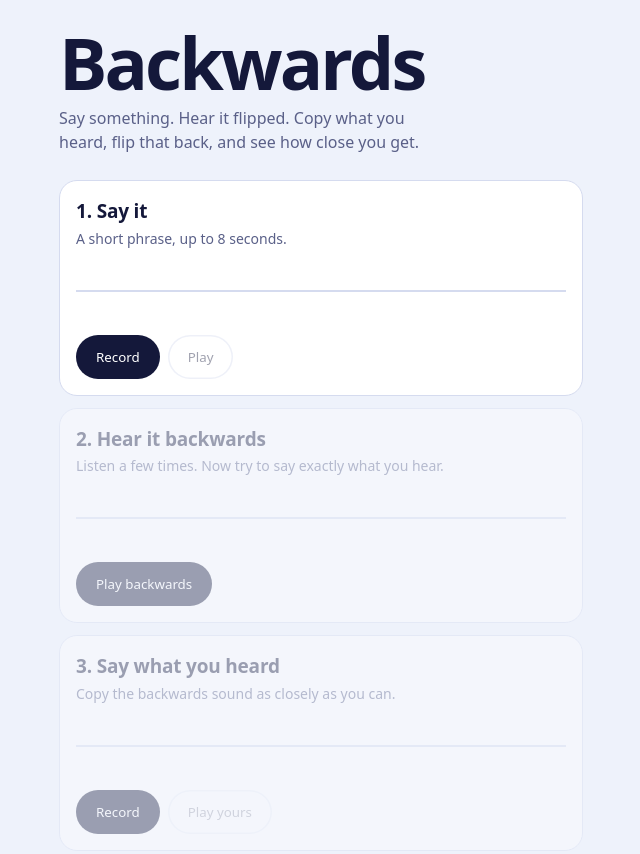
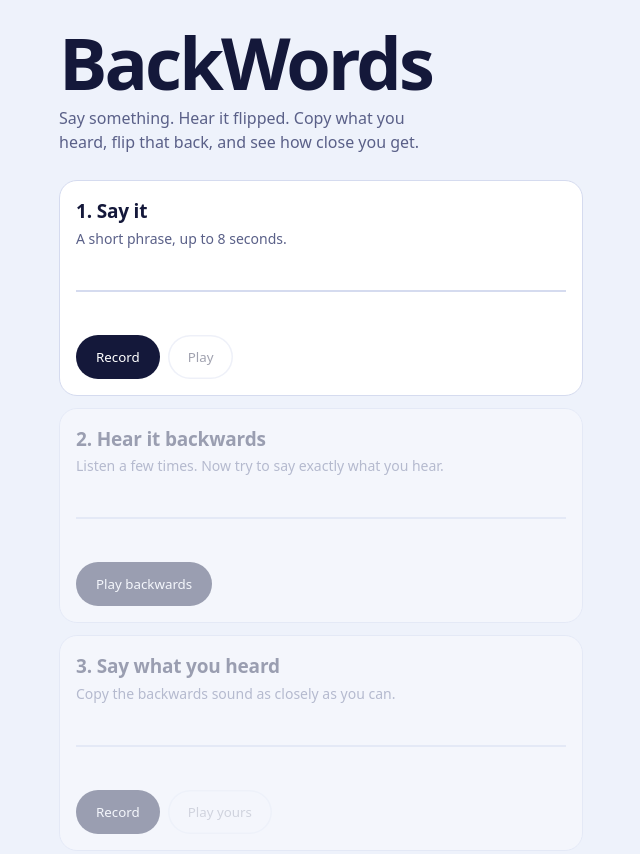
Before and after one commit to TeeJayWilliamson/BackWords, a plain HTML site: page index.html in a window 1280 px wide. Shown: the top 854 px of the page, without its empty margins (319-959 px from the left). Drawn offline with Linux system fonts and the light colour scheme.

Commit message:
Correct spelling of 'Backwards' to 'BackWords'

```diff
--- a/index.html
+++ b/index.html
@@ -34,7 +34,7 @@ button:focus-visible{outline:3px solid var(--f);outline-offset:2px}
 @keyframes pulse{50%{opacity:.7}}
 @media (prefers-reduced-motion:reduce){button.live{animation:none}}
 </style></head><body><main>
-<h1>Backwards</h1>
+<h1>BackWords</h1>
 <p class="lede">Say something. Hear it flipped. Copy what you heard, flip that back, and see how close you get.</p>
 
 <section id="s1"><h2>1. Say it</h2><p class="hint">A short phrase, up to 8 seconds.</p>
```
